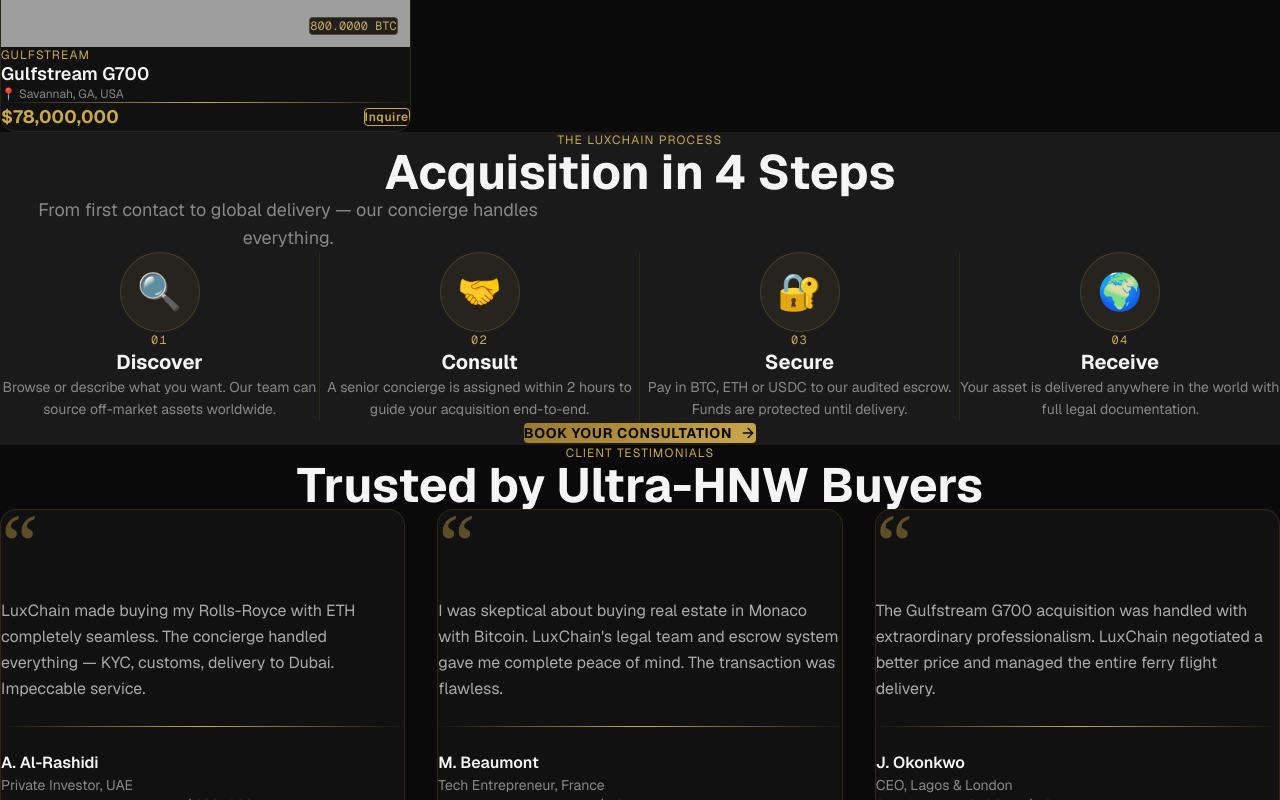
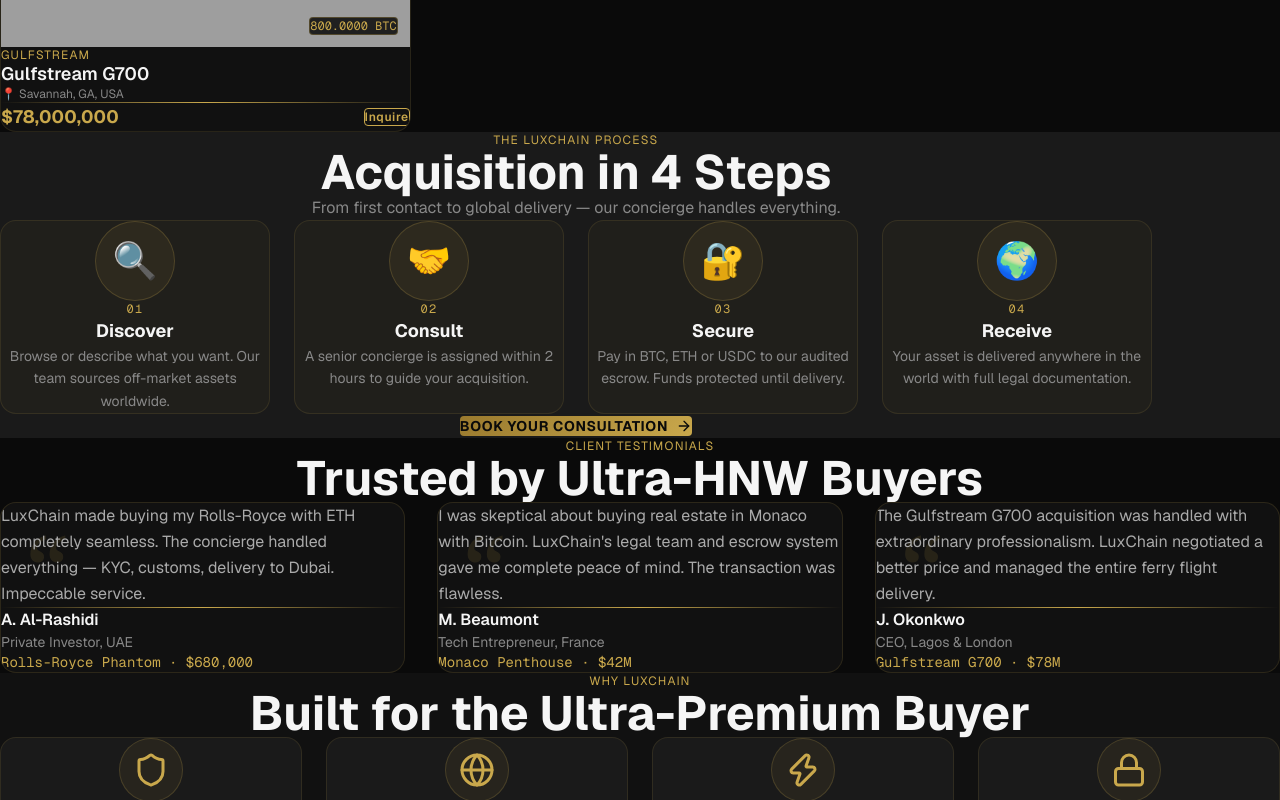
Before and after one commit to valyventasmx-star/luxchain, a Next.js app: page / in a window 1280 px wide. Shown: the part 1880-2680 px from the top of the page. Built offline with nearby package versions, Linux system fonts and the light colour scheme; no server answers; grey boxes are pictures that could not be loaded.

Commit message:
fix: steps as cards with proper padding, quote mark as subtle watermark

```diff
--- a/app/page.tsx
+++ b/app/page.tsx
@@ -148,34 +148,34 @@ export default function HomePage() {
       </section>
 
       {/* How it works — editorial */}
-      <section className="py-32 px-6" style={{ background: "var(--black-3)" }}>
-        <div className="max-w-7xl mx-auto">
-          <div className="text-center mb-20">
+      <section className="py-28 px-6" style={{ background: "var(--black-3)" }}>
+        <div className="max-w-6xl mx-auto">
+          <div className="text-center mb-16">
             <p className="text-xs uppercase tracking-widest text-gold mb-4">The LuxChain Process</p>
             <h2 className="text-4xl md:text-5xl font-bold mb-5">Acquisition in 4 Steps</h2>
-            <p className="text-lg max-w-xl mx-auto" style={{ color: "var(--gray)" }}>From first contact to global delivery — our concierge handles everything.</p>
+            <p className="text-base" style={{ color: "var(--gray)" }}>From first contact to global delivery — our concierge handles everything.</p>
           </div>
-          <div className="grid grid-cols-1 md:grid-cols-4 gap-0">
+          <div className="grid grid-cols-2 lg:grid-cols-4 gap-6">
             {[
-              { step: "01", icon: "🔍", title: "Discover", desc: "Browse or describe what you want. Our team can source off-market assets worldwide." },
-              { step: "02", icon: "🤝", title: "Consult", desc: "A senior concierge is assigned within 2 hours to guide your acquisition end-to-end." },
-              { step: "03", icon: "🔐", title: "Secure", desc: "Pay in BTC, ETH or USDC to our audited escrow. Funds are protected until delivery." },
+              { step: "01", icon: "🔍", title: "Discover", desc: "Browse or describe what you want. Our team sources off-market assets worldwide." },
+              { step: "02", icon: "🤝", title: "Consult", desc: "A senior concierge is assigned within 2 hours to guide your acquisition." },
+              { step: "03", icon: "🔐", title: "Secure", desc: "Pay in BTC, ETH or USDC to our audited escrow. Funds protected until delivery." },
               { step: "04", icon: "🌍", title: "Receive", desc: "Your asset is delivered anywhere in the world with full legal documentation." },
-            ].map(({ step, icon, title, desc }, i) => (
-              <div key={step} className="relative flex flex-col items-center text-center px-8 py-10"
-                style={{ borderRight: i < 3 ? "1px solid rgba(201,168,76,0.1)" : "none" }}>
-                <div className="w-20 h-20 rounded-full flex items-center justify-center text-4xl mb-6"
-                  style={{ background: "rgba(201,168,76,0.07)", border: "1px solid rgba(201,168,76,0.2)" }}>
+            ].map(({ step, icon, title, desc }) => (
+              <div key={step} className="rounded-2xl flex flex-col items-center text-center p-8"
+                style={{ background: "rgba(201,168,76,0.04)", border: "1px solid rgba(201,168,76,0.12)" }}>
+                <div className="w-20 h-20 rounded-full flex items-center justify-center text-4xl mb-5"
+                  style={{ background: "rgba(201,168,76,0.08)", border: "1px solid rgba(201,168,76,0.22)" }}>
                   {icon}
                 </div>
                 <div className="text-xs font-mono text-gold mb-2 tracking-widest">{step}</div>
-                <h3 className="font-bold text-xl mb-3">{title}</h3>
+                <h3 className="font-bold text-lg mb-3">{title}</h3>
                 <p className="text-sm leading-relaxed" style={{ color: "var(--gray)" }}>{desc}</p>
               </div>
             ))}
           </div>
-          <div className="text-center mt-16">
-            <Link href="/consultation" className="btn-gold px-10 py-5 rounded text-sm uppercase tracking-widest inline-flex items-center gap-2">
+          <div className="text-center mt-14">
+            <Link href="/consultation" className="btn-gold px-10 py-4 rounded text-sm uppercase tracking-widest inline-flex items-center gap-2">
               Book Your Consultation <ArrowRight size={16} />
             </Link>
           </div>
@@ -210,14 +210,15 @@ export default function HomePage() {
                 asset: "Gulfstream G700 · $78M",
               },
             ].map(({ quote, name, role, asset }) => (
-              <div key={name} className="rounded-2xl p-10 flex flex-col gap-6"
+              <div key={name} className="rounded-2xl p-8 flex flex-col relative overflow-hidden"
                 style={{ background: "var(--black-2)", border: "1px solid rgba(201,168,76,0.15)" }}>
-                <div className="text-gold font-serif leading-none" style={{ fontSize: "5rem", lineHeight: 0.8, opacity: 0.4 }}>&ldquo;</div>
-                <p className="text-base leading-relaxed flex-1" style={{ color: "var(--gray-light)" }}>{quote}</p>
-                <div className="divider-gold" />
+                <div className="absolute top-4 left-6 text-gold font-serif select-none pointer-events-none"
+                  style={{ fontSize: "6rem", lineHeight: 1, opacity: 0.12 }}>&ldquo;</div>
+                <p className="text-base leading-relaxed flex-1 pt-6 relative z-10" style={{ color: "var(--gray-light)" }}>{quote}</p>
+                <div className="divider-gold my-6" />
                 <div>
                   <p className="font-semibold">{name}</p>
-                  <p className="text-sm mt-0.5" style={{ color: "var(--gray)" }}>{role}</p>
+                  <p className="text-sm mt-1" style={{ color: "var(--gray)" }}>{role}</p>
                   <p className="text-sm text-gold mt-2 font-mono">{asset}</p>
                 </div>
               </div>
```
